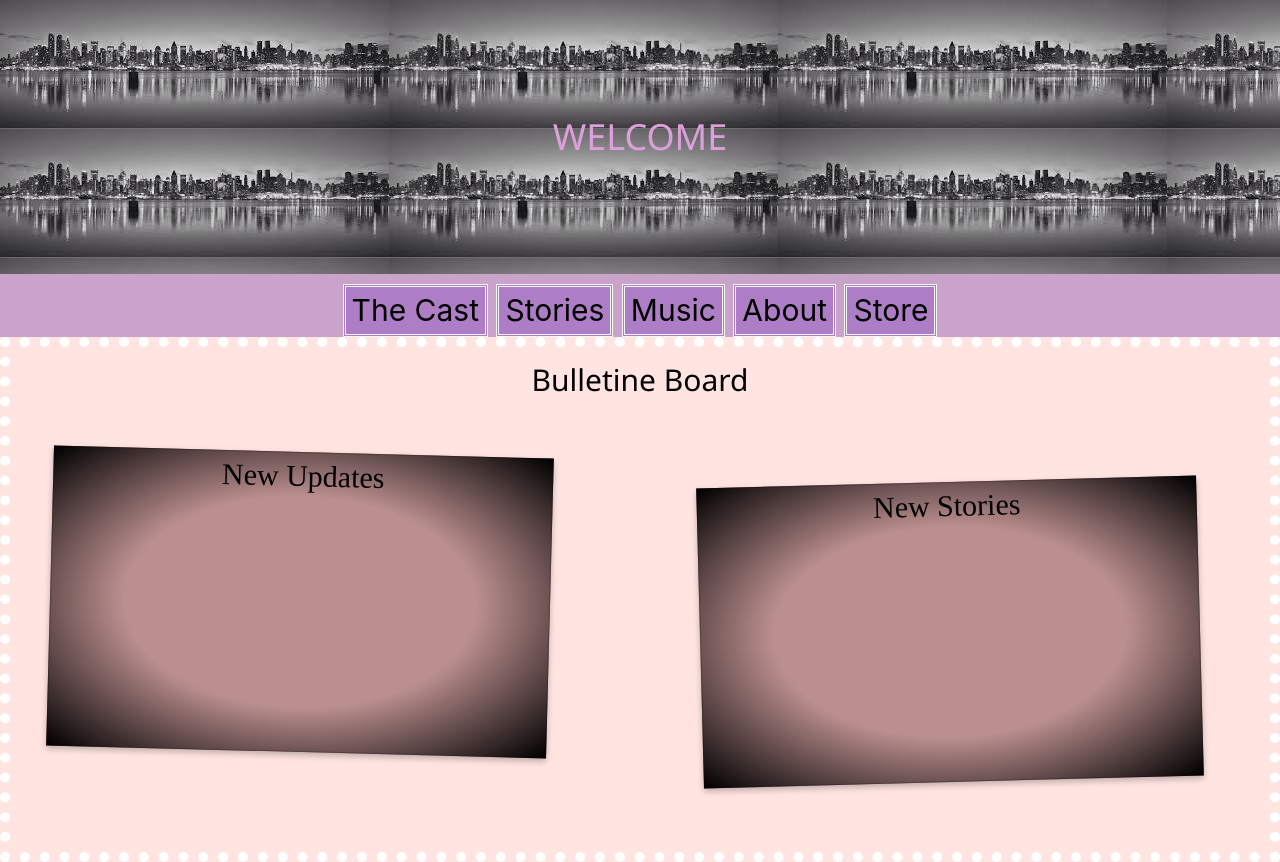
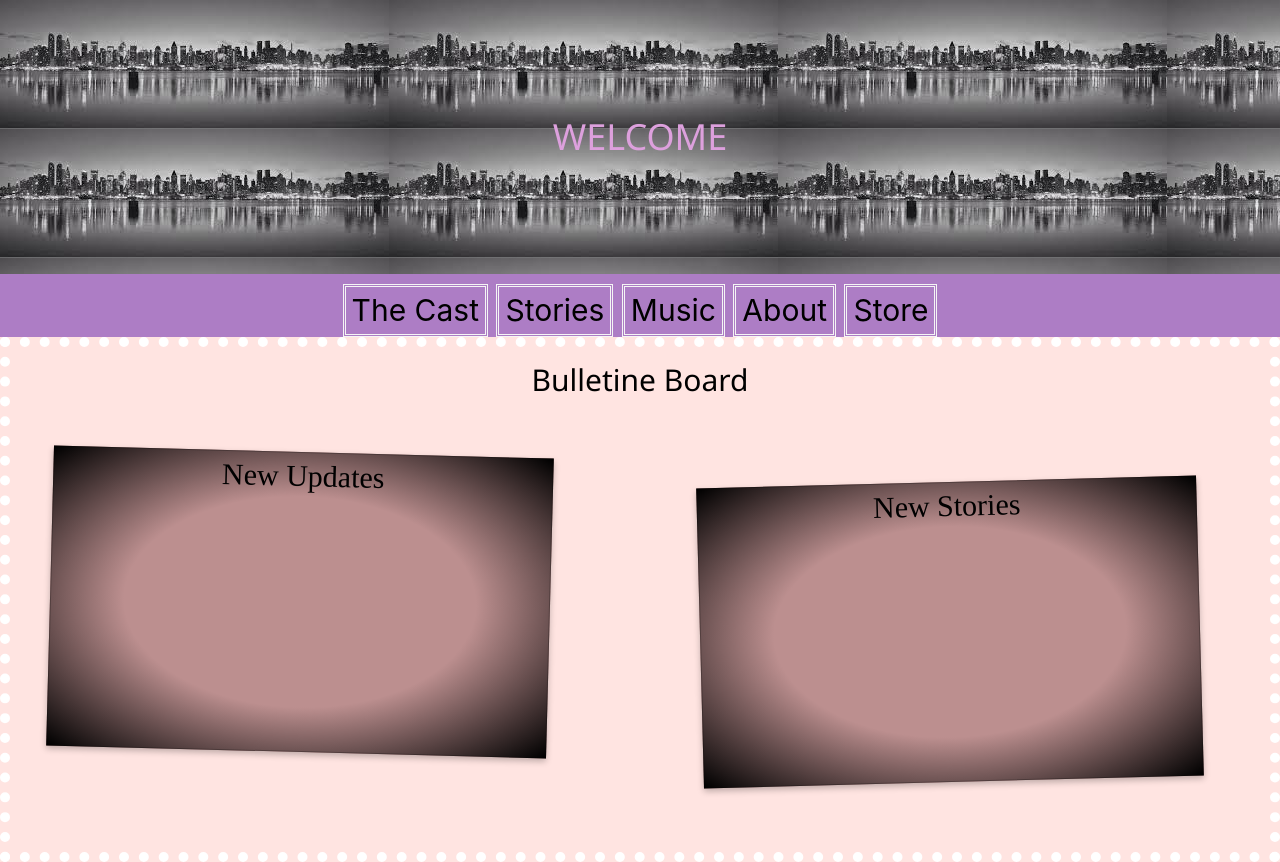
Before and after one commit to jr1248/jr1248.github.io, a plain HTML site: page index.html in a window 1280 px wide. Drawn offline with nearby package versions, Linux system fonts and the light colour scheme.

Commit message:
color change

```diff
--- a/styles.css
+++ b/styles.css
@@ -22,7 +22,7 @@ body{
   }
 
 .button{
-  background-color:rgb(202, 163, 202);
+  background-color:rgb(173, 125, 197);
   color: white;
   text-align: center;
   font-size: 30px;
```
